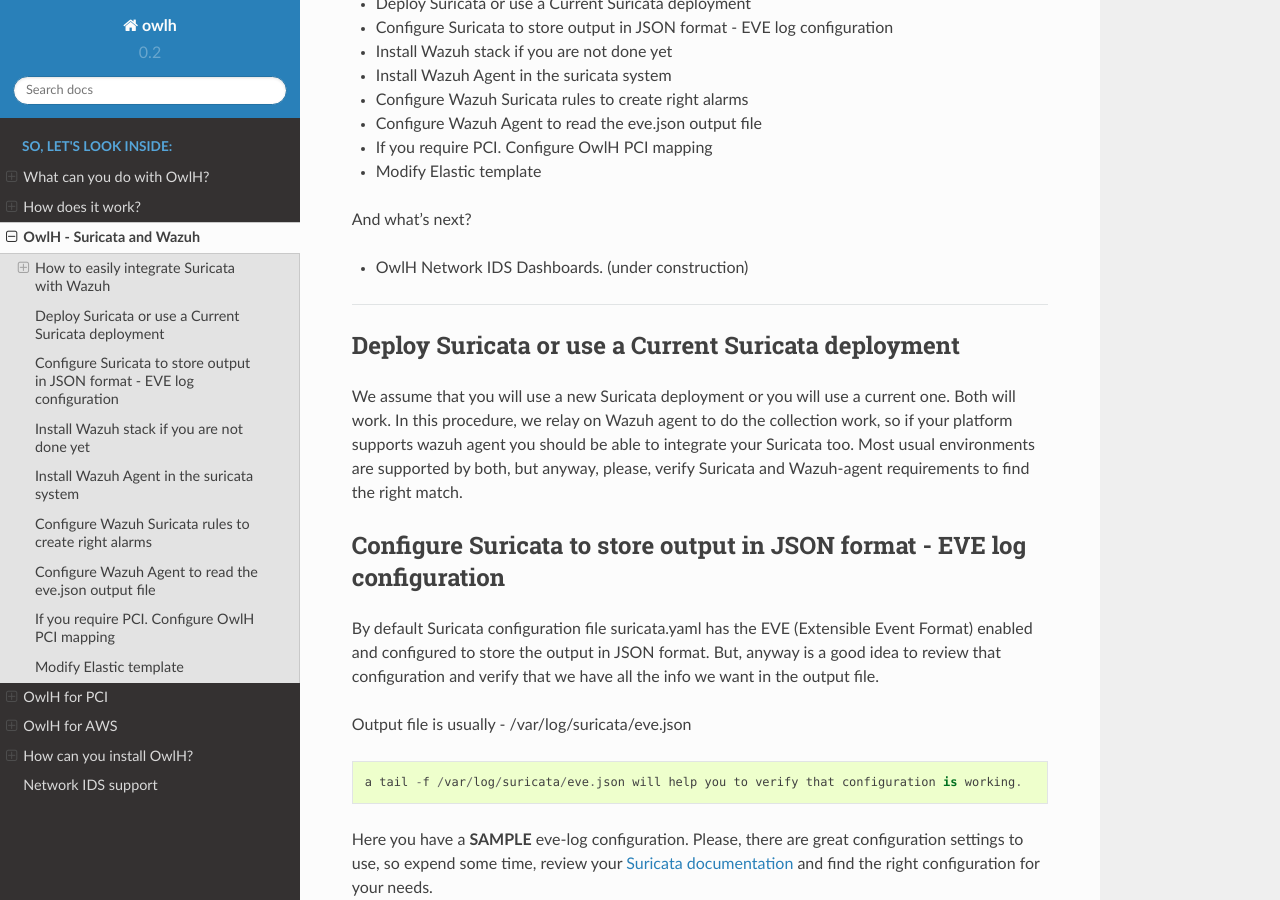
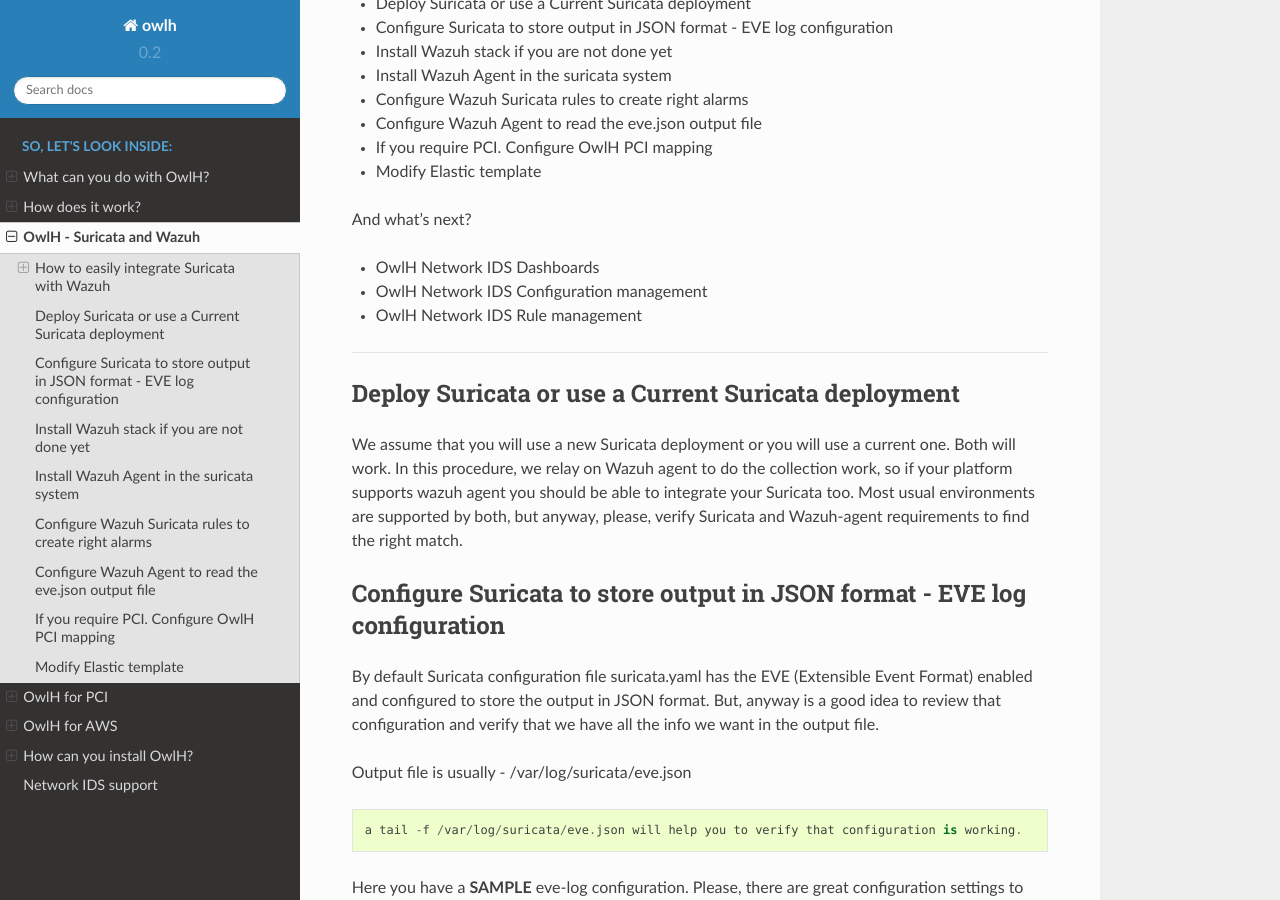
Before and after one commit to austinsonger/documentation, a Sphinx documentation site: the page built from source/main/OwlHWazuh.rst, in a window 1280 px wide and 900 px high, scrolled down 514 px. Built offline with Sphinx 7.4.7 and the Read the Docs theme 2.0.0, drawn with Linux system fonts in a browser that asks for light colours.

Commit message:
-- Suricata-Wazuh  v4 --

```diff
--- a/source/main/OwlHWazuh.rst
+++ b/source/main/OwlHWazuh.rst
@@ -28,7 +28,9 @@
 
 And what's next?
 
-* OwlH Network IDS Dashboards. (under construction)
+* OwlH Network IDS Dashboards
+* OwlH Network IDS Configuration management
+* OwlH Network IDS Rule management
 
 ----
 
```
Also changed, not shown: 5 other files.
